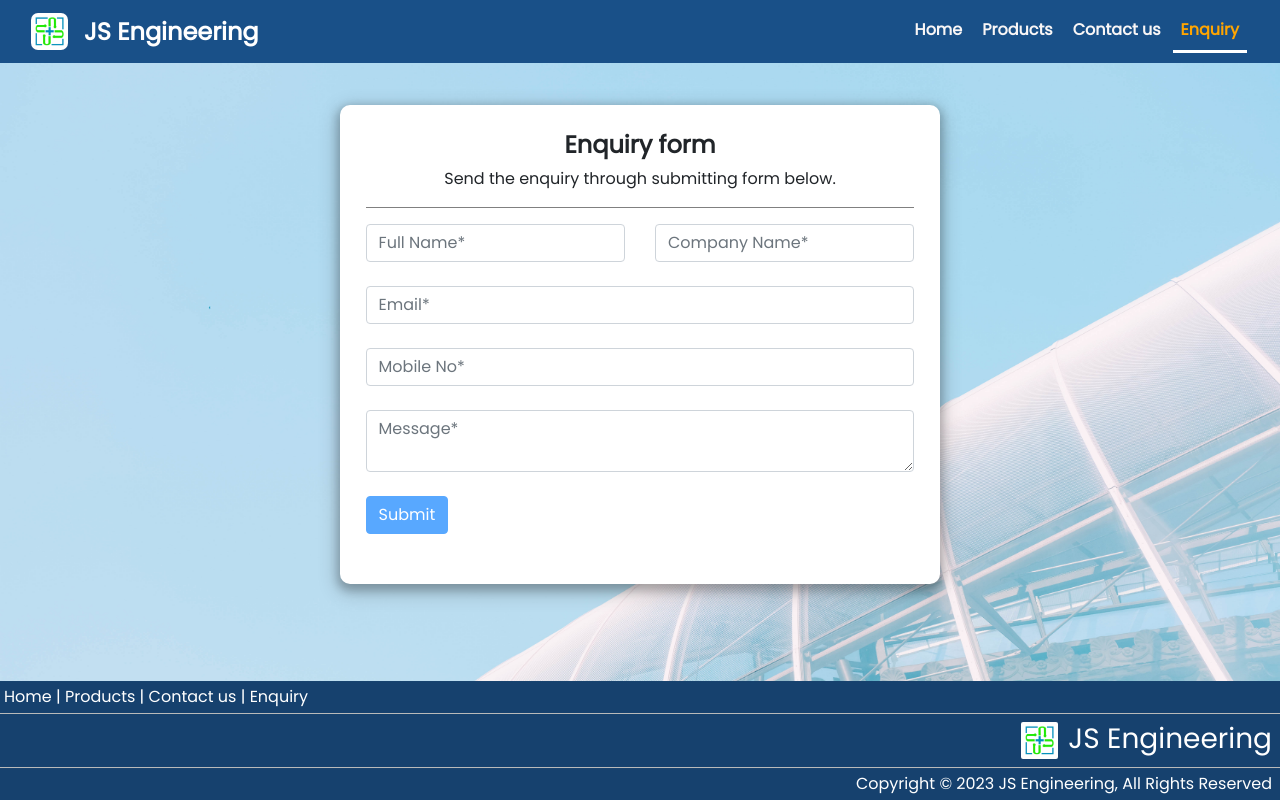
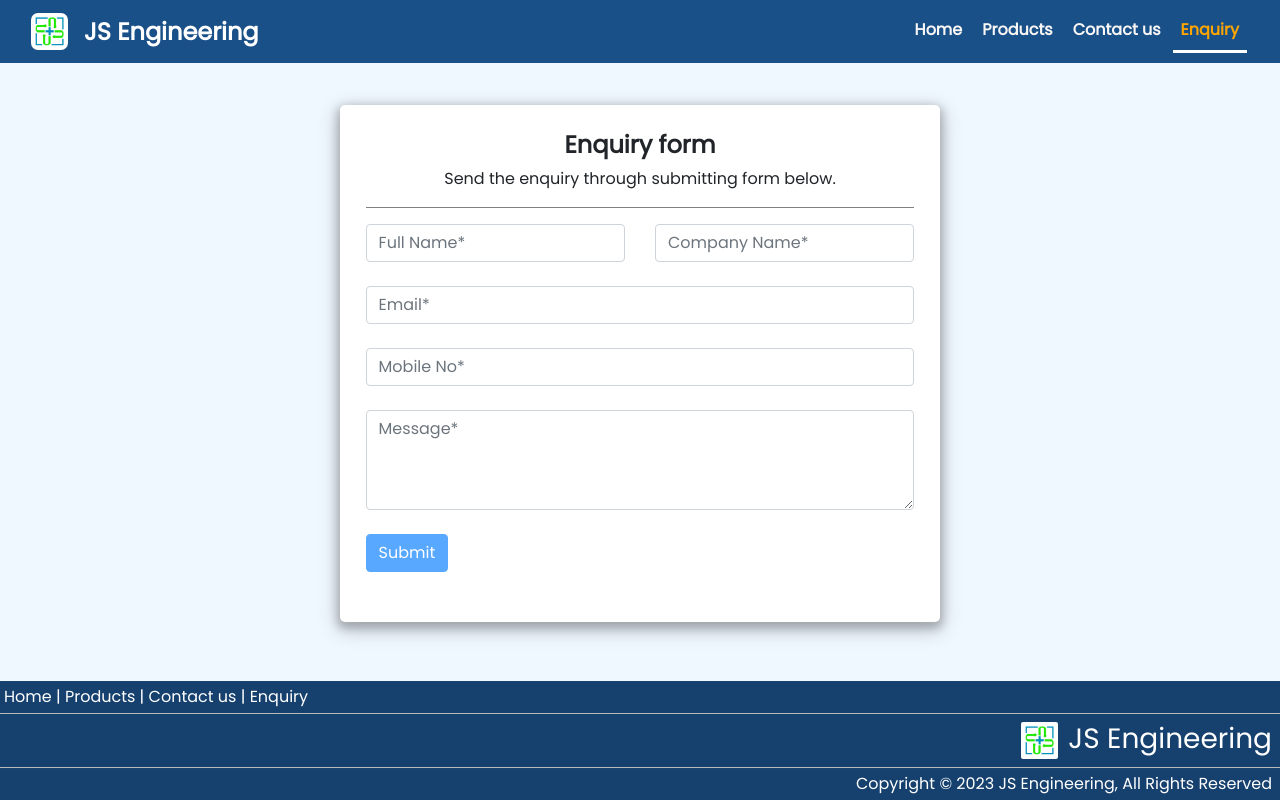
Before and after one commit to js-engineering/js-engineering.github.io, an Angular app: page /enquiry in a window 1280 px wide. Built offline with nearby package versions, Linux system fonts and the light colour scheme.

Commit message:
enquiry back col change

```diff
--- a/src/app/pages/contactus/contactus.component.html
+++ b/src/app/pages/contactus/contactus.component.html
@@ -4,7 +4,7 @@
         <h2>Contact us</h2>
     </div>
 </div>
-<div class="container-fluid pt-3 pl-3 bg-light">
+<div class="container-fluid pt-3 pl-3 bg-univ">
     <div class="row">
         <div style="width: 2%;">
             <p class="box"></p>
--- a/src/app/pages/enquiry/enquiry.component.css
+++ b/src/app/pages/enquiry/enquiry.component.css
@@ -4,7 +4,7 @@
     background-color: white;
     padding: 2% 2%;
     box-shadow: 0 4px 8px 3px rgba(0, 0, 0, 0.2), 0 6px 20px 3px rgba(0, 0, 0, 0.19);
-    border-radius: 10px;
+    border-radius: 5px;
   }
 
 span {
@@ -17,7 +17,10 @@ span {
 }
 
 .img-container{
-  position: absolute;
-  z-index: -1;
   width: 100%;
+  background-color: aliceblue;
 }
+
+textarea{
+  height: 100px;
+}
--- a/src/app/pages/enquiry/enquiry.component.html
+++ b/src/app/pages/enquiry/enquiry.component.html
@@ -1,7 +1,7 @@
-<div class="img-container">
+<!-- <div class="img-container">
     <img src="./assets/images/enquiry-back-unsplash.jpg" class="img-size" alt="About JS Engineering">
-</div>
-<div style="padding-bottom: 30px; padding-top: 50px;">
+</div> -->
+<div class="img-container" style="padding-bottom: 30px; padding-top: 50px;">
     <div>
         <!-- <div class="row"> -->
             <!-- <div class="col-lg-6">
--- a/src/app/pages/home/home.component.html
+++ b/src/app/pages/home/home.component.html
@@ -32,7 +32,7 @@
         <span class="sr-only">Next</span>
     </a>
 </div>
-<div class="container-fluid pt-3 pl-3">
+<div class="container-fluid pt-3 pl-3 bg-univ">
     <div class="row">
         <div style="width: 2%;">
             <p class="box"></p>
--- a/src/app/pages/products/products.component.html
+++ b/src/app/pages/products/products.component.html
@@ -1,7 +1,7 @@
 <div class="img-container">
     <img src="./assets/images/milling-tools.jpg" class="img-fluid img-size" alt="About JS Engineering">
 </div>
-<div class="container-fluid pt-3 pl-3 ">
+<div class="container-fluid pt-3 pl-3 bg-univ">
     <div class="container-fluid pt-3">
         <div class="row">
             <div style="width: 2%;">
@@ -66,9 +66,9 @@
             </div>
         </div>
     </div>
-</div><div class=""><br>
+</div><div class="bg-univ"><br>
 </div>
-<div class="container-fluid pt-3 pl-5">
+<div class="container-fluid pt-3 pl-5 bg-univ">
     <h5 class="font-weight-bold">For more details visit the websites below:</h5>
     <a target="_blank" href="https://wintechcarbide.com" class="link-hover">
         <div class="row">
--- a/src/styles.css
+++ b/src/styles.css
@@ -3,6 +3,7 @@
 body{
     font-family: Arial, Helvetica, sans-serif;
     min-height: 100vh;
+    background-color: aliceblue;
 }
 
 /* body::-webkit-scrollbar{
@@ -27,4 +28,8 @@ body::-webkit-scrollbar-thumb{
     --secondary-color: #FFA500;
 }
 html, body { height: 100%; }
+
+.bg-univ{
+    background-color: white;
+}
 /* body { margin: 0; font-family: Roboto, "Helvetica Neue", sans-serif; } */
```
Also changed, not shown: 6 other files (tests, documents, lock files or other folders).
